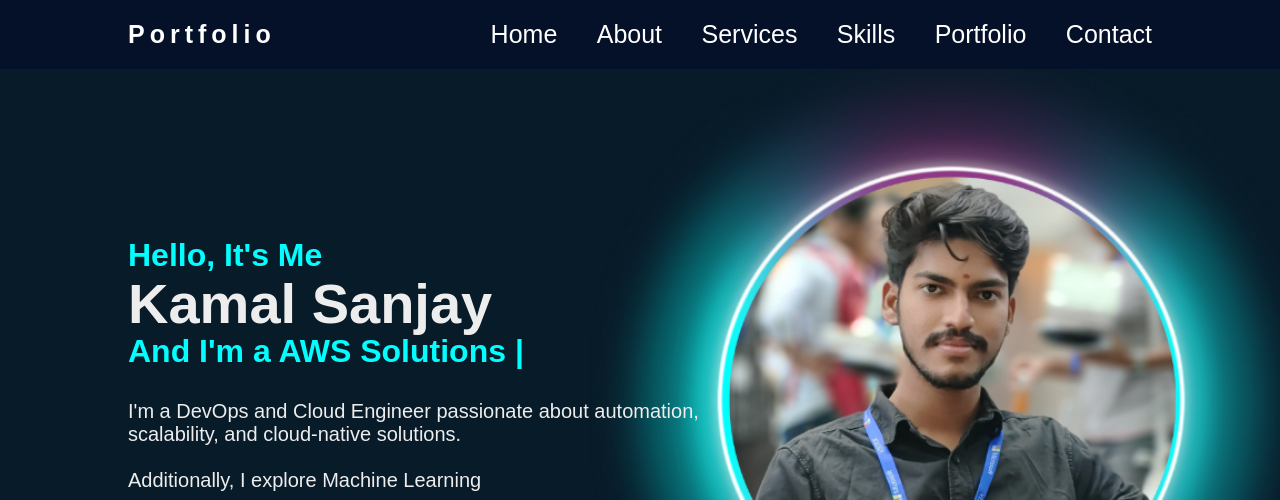
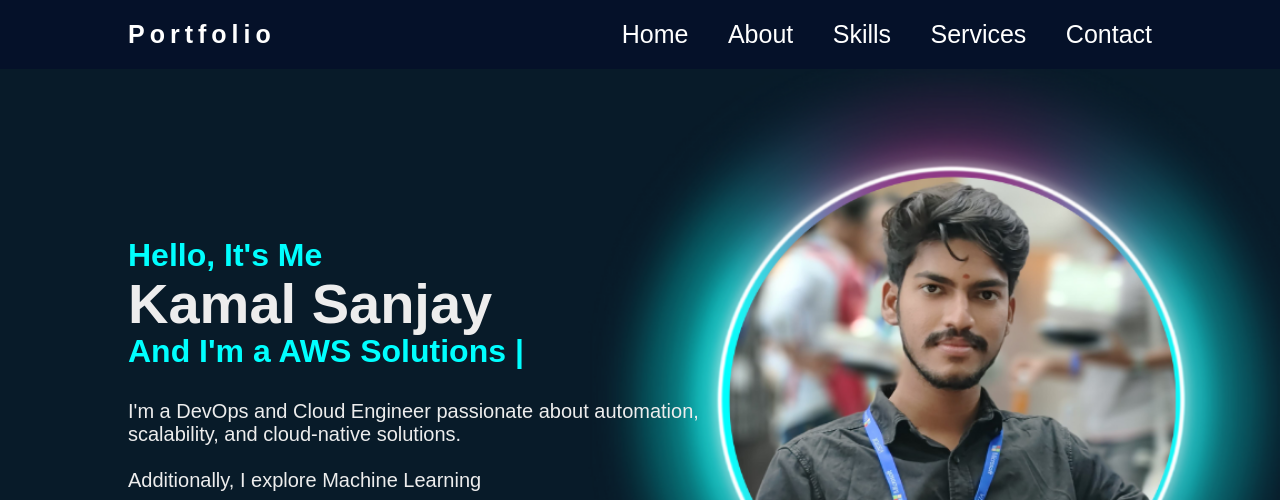
Before and after one commit to kamalsanjay/kamalsPortfolio, a plain HTML site: page index.html in a window 1280 px wide. Shown: the top 500 px of the page. Drawn offline with nearby package versions, Linux system fonts and the light colour scheme.

Commit message:
Update index.html

```diff
--- a/index.html
+++ b/index.html
@@ -38,9 +38,10 @@
         <nav class="navbar">
             <a href="#home" style="--i:1" class="active">Home</a>
             <a href="#about" style="--i:2">About</a>
+<!--             <a href="#services" style="--i:3">Services</a> -->
+            <a href="#Skills" style="--i:3">Skills</a>
             <a href="#services" style="--i:3">Services</a>
-            <a href="#Skills" style="--i:3">Skills</a>
-            <a href="#portfolio" style="--i:4">Portfolio</a>
+<!--             <a href="#portfolio" style="--i:4">Portfolio</a> -->
             <a href="#contact" style="--i:5">Contact</a>
         </nav>
     </header>
```
